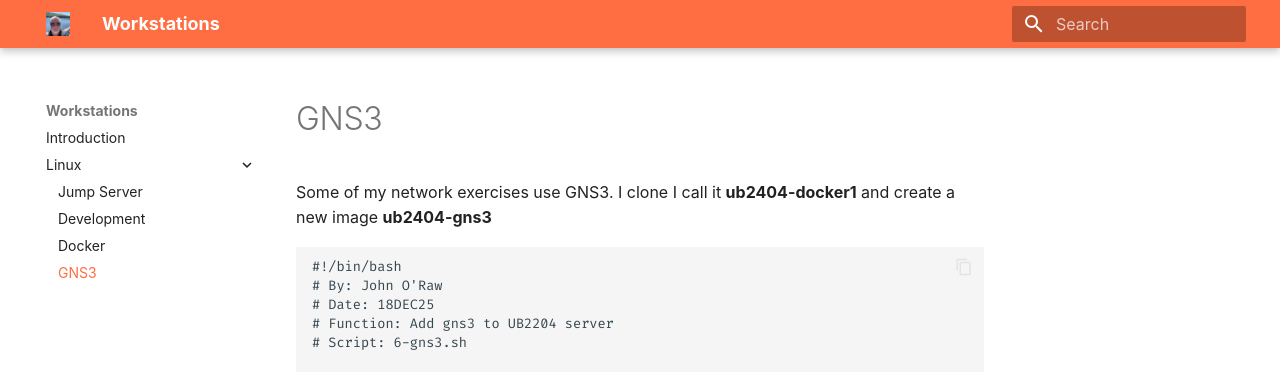
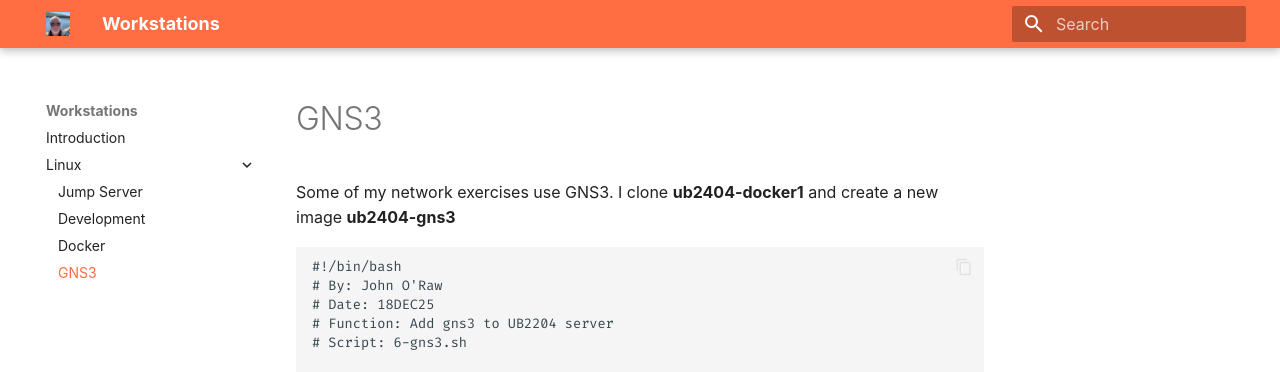
Before and after one commit to JOR-Donegal/Workstation26, an MkDocs documentation site: the page built from docs/Linux/d.md, in a window 1280 px wide. Shown: the top 372 px of the page. Built offline with MkDocs 1.6.1 and Material for MkDocs 9.7.7, drawn with Linux system fonts in a browser that asks for light colours; some web fonts are replaced.

Commit message:
Corrections

````diff
--- a/docs/Linux/d.md
+++ b/docs/Linux/d.md
@@ -1,6 +1,6 @@
 # GNS3
 
-Some of my network exercises use GNS3. I clone I call it __ub2404-docker1__ and create a new image __ub2404-gns3__
+Some of my network exercises use GNS3. I clone __ub2404-docker1__ and create a new image __ub2404-gns3__
 
 ```linux
 #!/bin/bash
````
Also changed, not shown: docs/Linux/c.md (+1 -1 lines).
